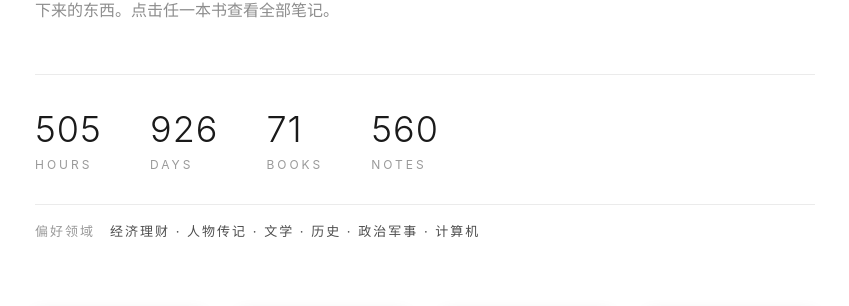
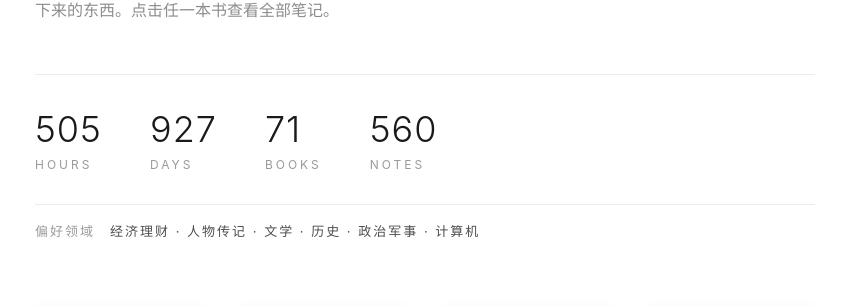
Before and after one commit to zhanjindong/yuanchu.ai, a Jekyll site: the page reading/index.html, which Jekyll copies as it is, in a window 1280 px wide and 900 px high. Shown: the part 280-586 px from the top of the window, without its empty margins (215-1064 px from the left). Built offline with Jekyll 4.4.1, drawn with Linux system fonts in a browser that asks for light colours; grey boxes are pictures that could not be loaded.

Commit message:
docs(reading): 自动同步微信读书笔记

```diff
--- a/reading/index.html
+++ b/reading/index.html
@@ -80,7 +80,7 @@
 
         <div class="stats">
             <div class="stat"><div class="num">505</div><div class="label">Hours</div></div>
-            <div class="stat"><div class="num">926</div><div class="label">Days</div></div>
+            <div class="stat"><div class="num">927</div><div class="label">Days</div></div>
             <div class="stat"><div class="num">71</div><div class="label">Books</div></div>
             <div class="stat"><div class="num">560</div><div class="label">Notes</div></div>
         </div>
```
